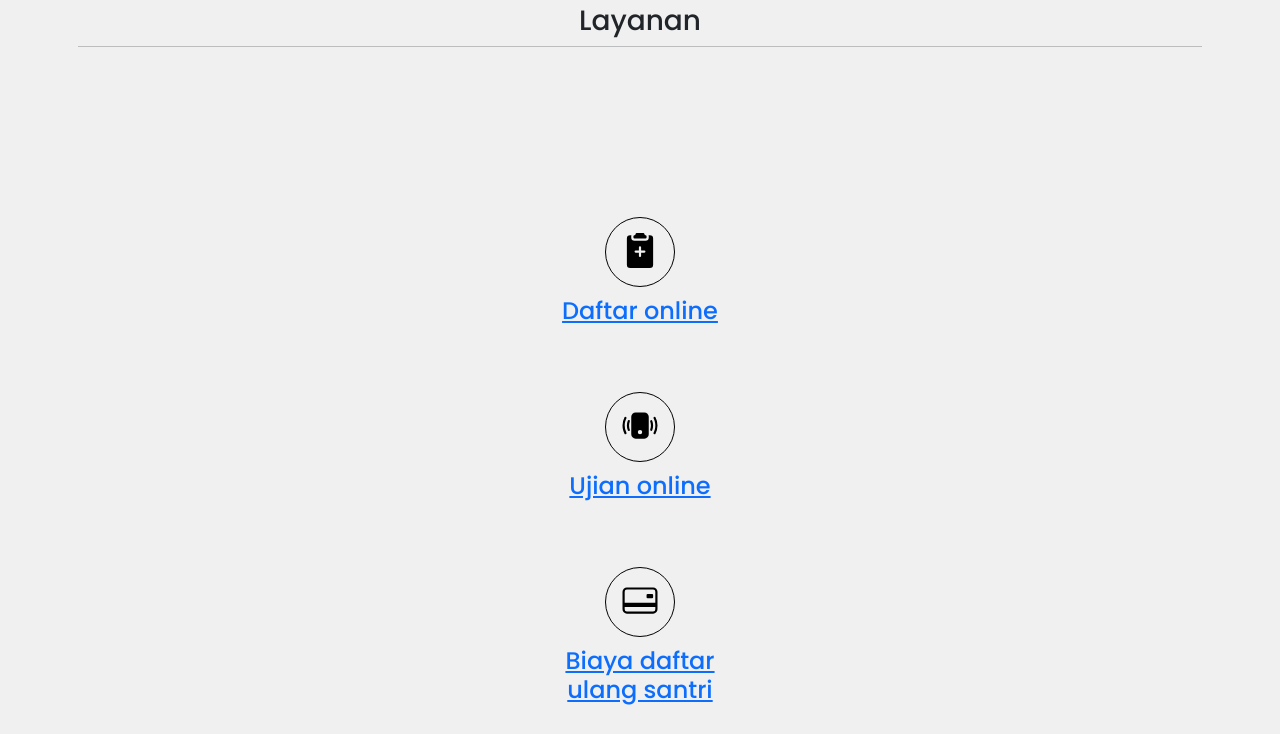
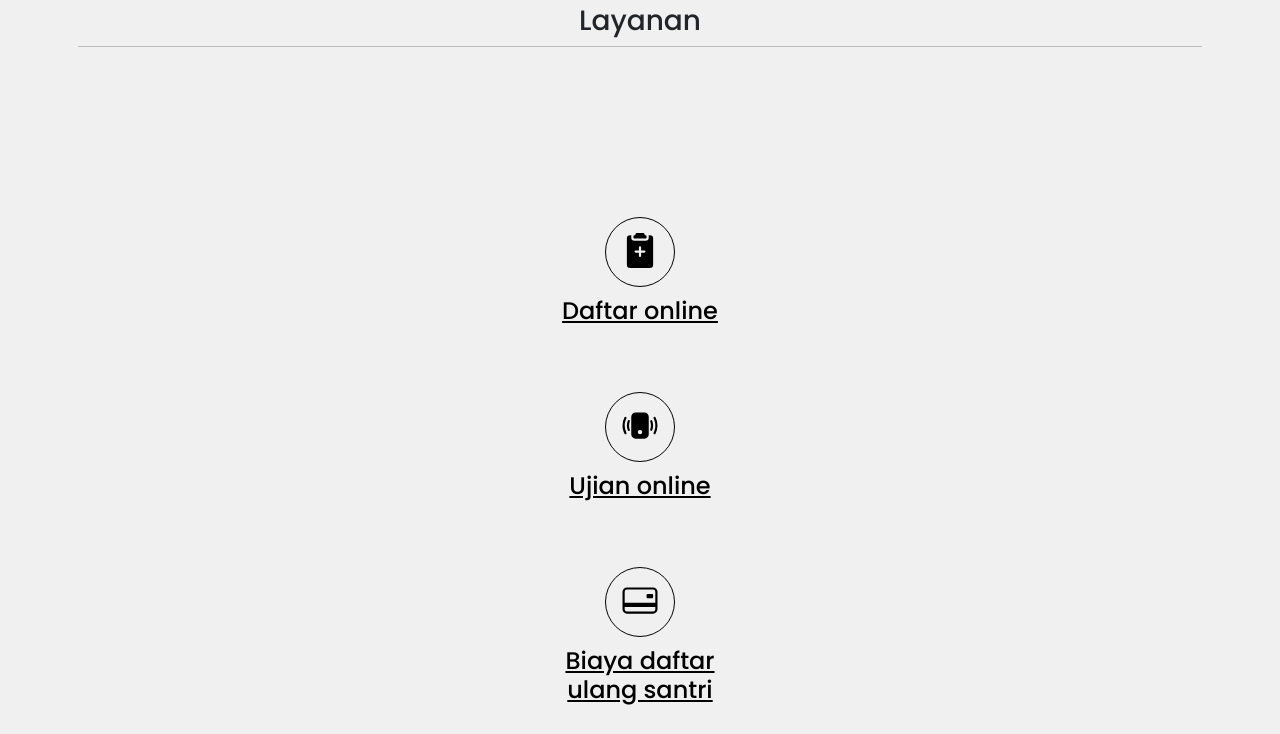
Before and after one commit to akmalramadhanhibatullah/NurulJadid, a plain HTML site: page service.html in a window 1280 px wide. Shown: the part 66-800 px from the top of the page. Drawn offline with nearby package versions, Linux system fonts and the light colour scheme.

Commit message:
mengubah warna link servis dari biru ke hitam

```diff
--- a/service.html
+++ b/service.html
@@ -107,7 +107,8 @@
         text-align: center;
       }
 
-      a .href {
+      a {
+        text-decoration: underline;
         color: #000000;
       }
 
```
